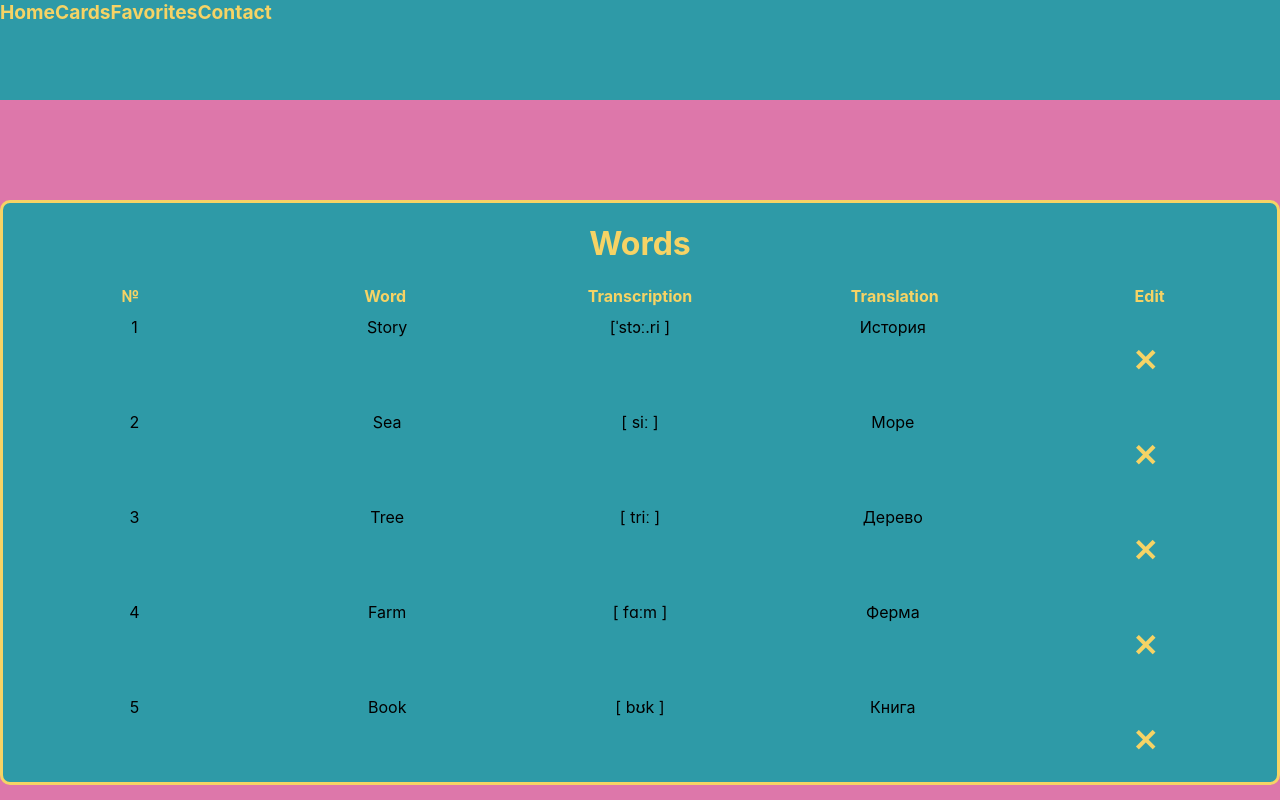
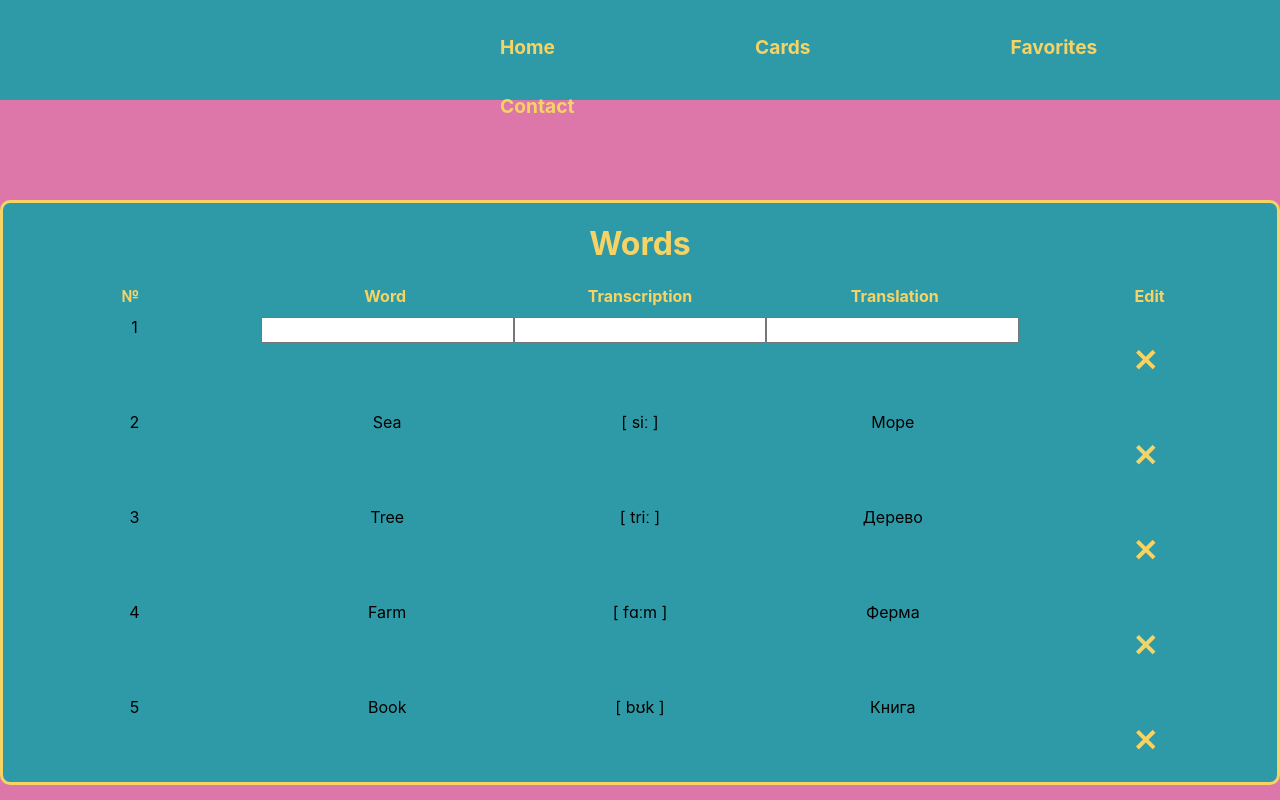
Before and after one commit to Milky-20/My-best-project, a React (Create React App) app: page / in a window 1280 px wide. Both pictures are taken after a click on the element 1145 px from the left and 356 px from the top of the page. Shown: the top 800 px of the page. Built offline with nearby package versions, Linux system fonts and the light colour scheme.

Commit message:
таблица

```diff
--- a/src/App.css
+++ b/src/App.css
@@ -1,23 +1,6 @@
 .App {
   background-color:	#dd77aa;
-
 }
-
-@media (prefers-reduced-motion: no-preference) {
-  .App-logo {
-    animation: App-logo-spin infinite 20s linear;
-  }
-}
-
 .App-link {
   color: #61dafb;
 }
-
-@keyframes App-logo-spin {
-  from {
-    transform: rotate(0deg);
-  }
-  to {
-    transform: rotate(360deg);
-  }
-}
--- a/src/components/Header.jsx
+++ b/src/components/Header.jsx
@@ -3,11 +3,13 @@ import '../style/header.css';
 function Header (props) {
 return(
     <div className='header'>
+      <div className='header_too'>
   <span className='home allText'>Home</span>
   <span className='cardes allText'>Cards</span>
   <span className='favorites allText'>Favorites</span>
   <span className='contact allText'>Contact</span>
     </div>
+    </div>
 )
 }
 
--- a/src/components/List.jsx
+++ /dev/null
@@ -1,17 +0,0 @@
-import '../style/main.css'
-import Edit from '../assets/edit.jpg'
-
-function List(props){
-    return(
-        <div className='card__item'>
-        <span>{props.number}</span>
-        <span>{props.name}</span>
-        <span>[{props.transcription}]</span>
-        <span>{props.trunslate}</span>
-
-        <div className="cl-btn-7"></div>
-        </div>
-    )
-}
-
-export default List;
--- a/src/components/Main.jsx
+++ b/src/components/Main.jsx
@@ -1,6 +1,6 @@
 import '../style/main.css'
 import cards from './Massiv';
-import List from './List';
+import List from './Table';
 
 function Main(props){
     return(
--- /dev/null
+++ b/src/components/Table.jsx
@@ -0,0 +1,35 @@
+import React, {useState} from 'react';
+import Edit from '../assets/edit.jpg'
+import '../style/Table.css'
+
+function List(props){
+    const [pressed, setPressed] = useState(false);
+
+    const handleChange = () => {
+        setPressed(!pressed);
+    }
+
+    return(
+
+<div className='card__item'>
+<span>{props.number}</span>
+        {pressed ? (
+            <>
+<input className='card__input'></input>
+<input className='card__input'></input>
+<input className='card__input'></input>
+<div className="cl-btn-7" onClick={handleChange}></div>
+</>
+        ) :
+    (
+    <>
+    <span>{props.name}</span>
+    <span>[{props.transcription}]</span>
+    <span>{props.trunslate}</span>
+    <div className="cl-btn-7" onClick={handleChange}></div>
+    </>
+    )}
+</div> )
+}
+
+export default List;
--- /dev/null
+++ b/src/style/Table.css
@@ -0,0 +1,52 @@
+.cl-btn-7 {
+    width: 40px;
+    height: 40px;
+    border-radius: 40px;
+    position: relative;
+    z-index: 1;
+    margin: 20px auto;
+    cursor: pointer;
+}
+.cl-btn-7:before {
+    content: '+';
+    color: #f6d365;
+    position: absolute;
+    z-index: 2;
+    transform: rotate(45deg);
+    font-size: 50px;
+    line-height: 1;
+    top: -5px;
+    left: 6px;
+    transition: all 0.3s cubic-bezier(0.77, 0, 0.2, 0.85);
+}
+.cl-btn-7:after {
+    content: '';
+    position: absolute;
+    top: 0;
+    left: 0;
+    width: 100%;
+    height: 100%;
+    border-radius: 100%;
+    background: #f6d365;
+    z-index: 1;
+    transition: all 0.3s cubic-bezier(0.77, 0, 0.2, 0.85);
+    transform: scale(0.01);
+}
+.cl-btn-7:hover:after {
+    transform: scale(1);
+}
+.cl-btn-7:hover:before {
+    transform: scale(0.8) rotate(45deg);
+    color: #fff;
+}
+
+.card__item {
+    display: grid;
+    grid-template-columns: 1fr 1fr 1fr 1fr 1fr ;
+    /* background-color: #f6d365; */
+    padding: 5px;
+    margin-top: 5px;
+  }
+  .card__input{
+height: 20px;
+  }
--- a/src/style/header.css
+++ b/src/style/header.css
@@ -7,5 +7,10 @@
 }
 
 .allText{
-  margin-top: 50px;
+  display: inline-flex;
+  margin-top: 35px;
+  margin-left: 200px;
 }
+.header_too{
+  margin-left: 300px;
+}
--- a/src/style/main.css
+++ b/src/style/main.css
@@ -15,13 +15,7 @@
     background: #2e9aa7;
   }
 
-  .card__item {
-    display: grid;
-    grid-template-columns: 1fr 1fr 1fr 1fr 1fr ;
-    /* background-color: #f6d365; */
-    padding: 5px;
-    margin-top: 5px;
-  }
+
   .card__menu {
     display: grid;
     grid-template-columns: 1fr 1fr 1fr 1fr 1fr ;
@@ -42,45 +36,3 @@
   .admin__title{
     color: #f6d365;
   }
-
-  .cl-btn-7 {
-    width: 40px;
-    height: 40px;
-    border-radius: 40px;
-    position: relative;
-    z-index: 1;
-    margin: 20px auto;
-    cursor: pointer;
-}
-.cl-btn-7:before {
-    content: '+';
-    color: #f6d365;
-    position: absolute;
-    z-index: 2;
-    transform: rotate(45deg);
-    font-size: 50px;
-    line-height: 1;
-    top: -5px;
-    left: 6px;
-    transition: all 0.3s cubic-bezier(0.77, 0, 0.2, 0.85);
-}
-.cl-btn-7:after {
-    content: '';
-    position: absolute;
-    top: 0;
-    left: 0;
-    width: 100%;
-    height: 100%;
-    border-radius: 100%;
-    background: #f6d365;
-    z-index: 1;
-    transition: all 0.3s cubic-bezier(0.77, 0, 0.2, 0.85);
-    transform: scale(0.01);
-}
-.cl-btn-7:hover:after {
-    transform: scale(1);
-}
-.cl-btn-7:hover:before {
-    transform: scale(0.8) rotate(45deg);
-    color: #fff;
-}
```
